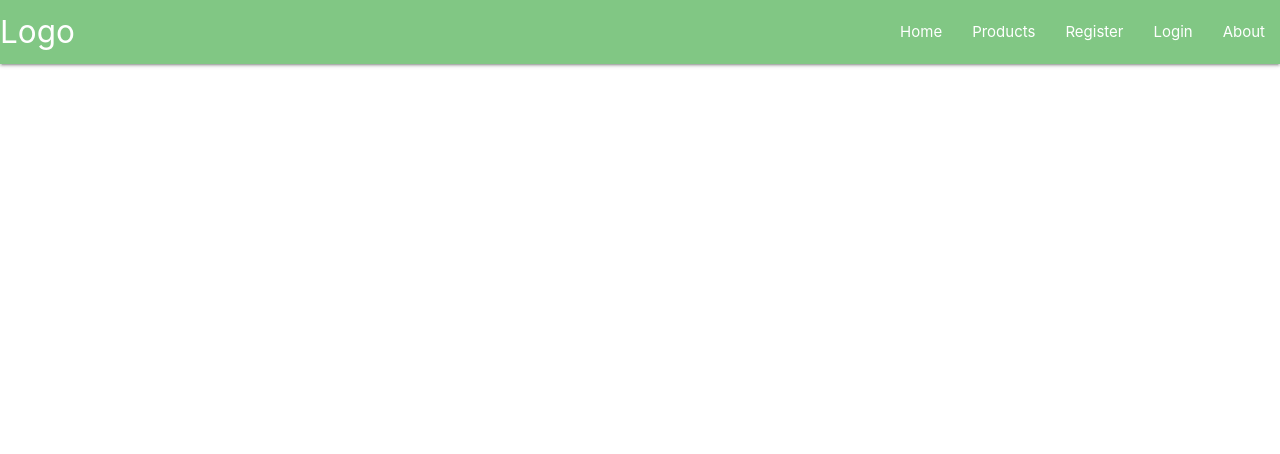
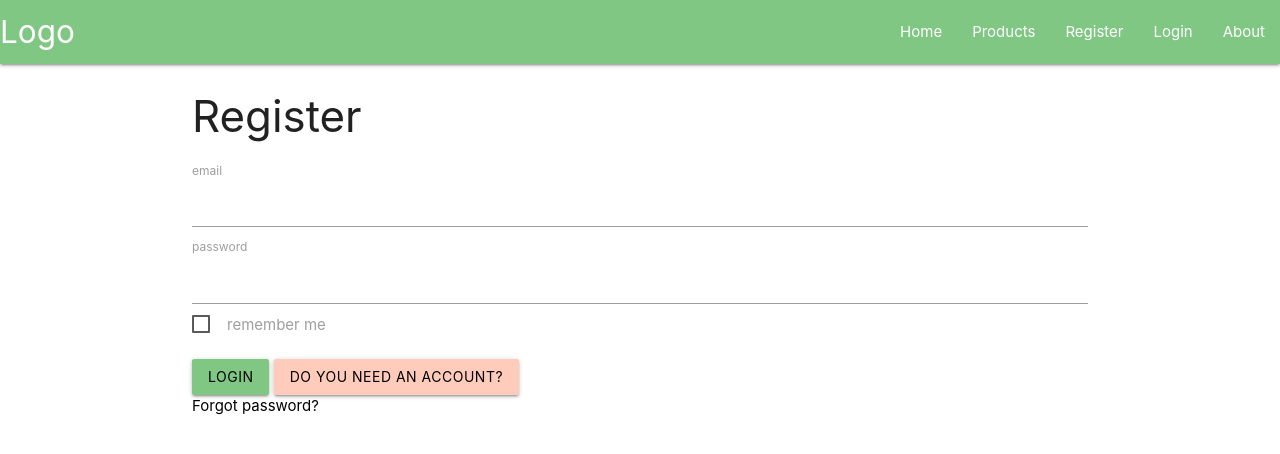
Before and after one commit to NR5P/homestead-automation-website, a Flask app: page /login in a window 1280 px wide. Shown: the top 454 px of the page. Run offline with Flask 2, Linux system fonts and the light colour scheme.

Commit message:
made login page

```diff
--- a/homestead_automation_blog.py
+++ b/homestead_automation_blog.py
@@ -1,4 +1,5 @@
 from flask import Flask, render_template, url_for, redirect, flash
+from flask_sqlalchemy import SQLAlchemy
 from forms import RegistrationForm, LoginForm
 
 app = Flask(__name__)
@@ -41,9 +42,15 @@ def register():
         return redirect(url_for("home"))
     return render_template("register.html", title="register", form=form)
 
-@app.route("/login")
+@app.route("/login", methods=["GET", "POST"])
 def login():
     form = LoginForm()
+    if form.validate_on_submit():
+        if form.email.data == "nr5p@hotmail.com" and form.password.data == "password":
+            flash(f"login successful", "green accent-3")
+            return redirect(url_for("home"))
+        else:
+            flash("login unsuccessful", "red accent-3")
     return render_template("login.html", title="login", form=form)
 
 if __name__ == "__main__":
--- a/templates/login.html
+++ b/templates/login.html
@@ -1,4 +1,46 @@
 {% extends "layout.html" %}
 {% block content %}
+    <div>
+        <form method="POST" action="">
+            {{ form.hidden_tag() }}
+                <h3>Register</h3>
+                <div>
+                    {{ form.email.label(class="input-field") }}
+                    {% if form.email.errors %}
+                        <div class="red lighten-2">
+                            {% for error in form.email.errors %}
+                                {{ error }}
+                            {% endfor %}
+                        </div>
+                    {% endif %}
+                    {{ form.email(class="input-field") }}
+                </div>
+                <div>
+                    {{ form.password.label(class="input-field") }}
+                    {% if form.password.errors %}
+                        <div class="red lighten-2">
+                            {% for error in form.password.errors %}
+                                {{ error }}
+                            {% endfor %}
+                        </div>
+                    {% endif %}
+                    {{ form.password(class="input-field") }}
+                </div>
+                <div>
+                    <label>
+                        <input type="checkbox"/>
+                        <span>remember me</span>
+                    </label>
+                </div>
+                <br>
+            <div>
+                {{ form.submit(class="btn green lighten-2 black-text") }}
+                <a href="{{ url_for('register') }}" class="btn deep-orange lighten-4 black-text">Do you need an account?</a>
+                <div>
+                    <a href="#" class="black-text">Forgot password?</a>
+                </div>
+            </div>
 
+        </form>
+    </div>
 {% endblock %}
--- a/templates/register.html
+++ b/templates/register.html
@@ -3,6 +3,7 @@
     <div>
         <form method="POST" action="">
             {{ form.hidden_tag() }}
+                <h3>Register</h3>
                 <div>
                     {{ form.username.label(class="input-field") }}
                     {% if form.username.errors %}
```
